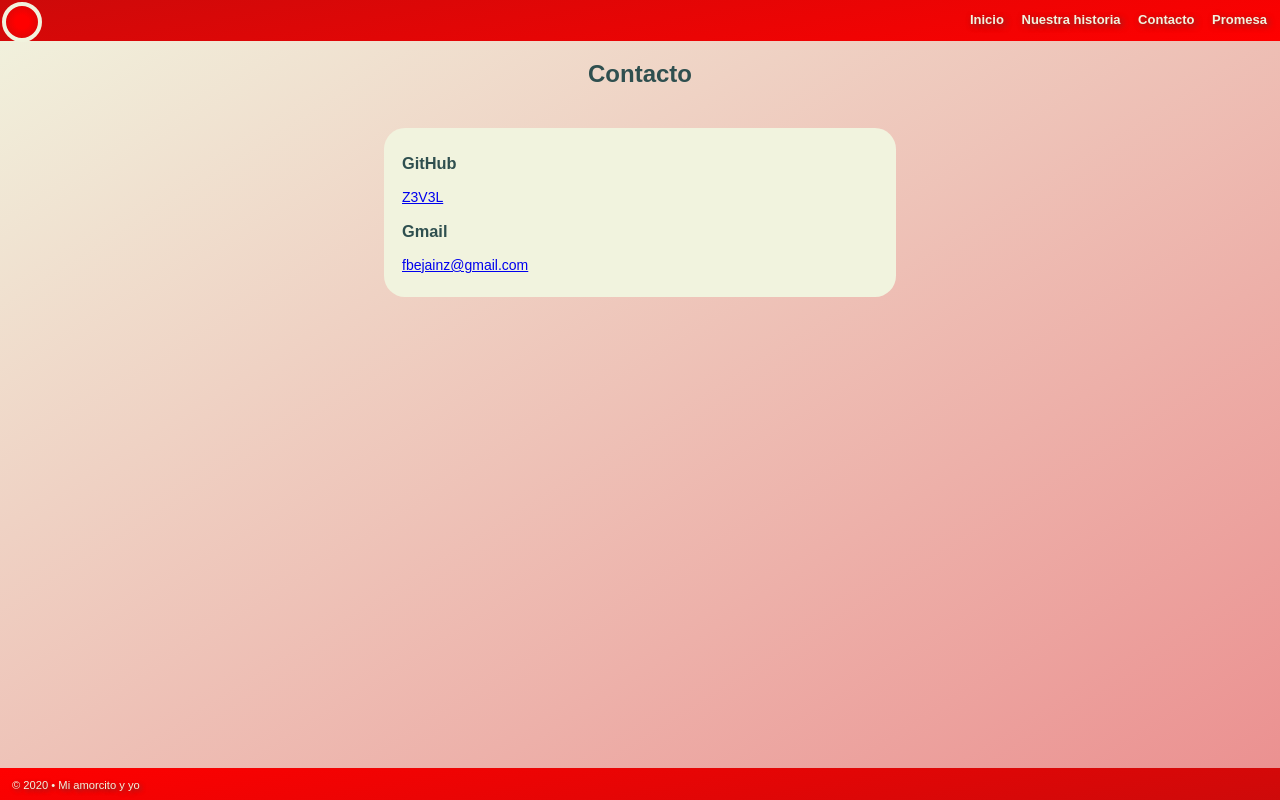
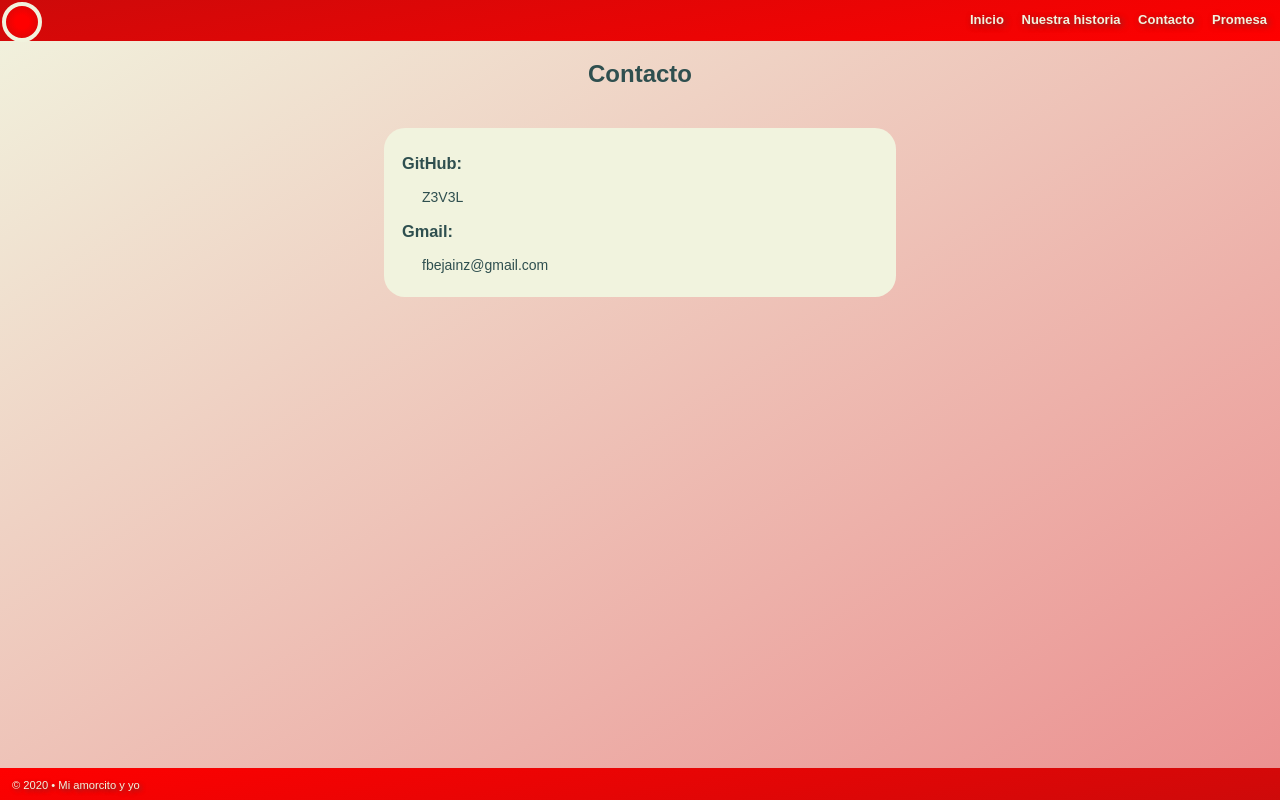
Before and after one commit to Z3V3L/My_love, a plain HTML site: page contact.html in a window 1280 px wide. Drawn offline with Linux system fonts and the light colour scheme.

Commit message:
links and last story update

```diff
--- a/contact.html
+++ b/contact.html
@@ -38,11 +38,11 @@
             <h2>Contacto</h2>
 
             <div class="content">
-                <h3>GitHub</h3>
-                <p><a href="https://github.com/Z3V3L">Z3V3L</a></p>
+                <h3>GitHub:</h3>
+                <p><a target="_blank" href="https://github.com/Z3V3L">Z3V3L</a></p>
 
-                <h3>Gmail</h3>
-                <p><a href="mailto: fbejainz@gmail.com">fbejainz@gmail.com</a></p>
+                <h3>Gmail:</h3>
+                <p><a target="_blank" href="mailto: fbejainz@gmail.com">fbejainz@gmail.com</a></p>
             </div><!-- .content -->
         </main>
 
--- a/style.css
+++ b/style.css
@@ -8,6 +8,30 @@
     red: #ec0101;
     dark red: #cd0a0a;
 */
+
+
+/* Animación de corazón */
+
+@keyframes corazon1 {
+    from {top: 0vmin; /*box-shadow: 3vmin 3vmin  10px -1vmin rgba(66, 66, 66, 0.75);*/}
+    to {top: 5vmin; /*box-shadow: 6.4vmin 6.4vmin  15px -1.5vmin rgba(66, 66, 66, 0.75);*/}
+}
+
+@keyframes shadow {
+    from {box-shadow: 0 0 3.2vmin 0.7vmin rgba(66, 66, 66, 0.75);}
+    to {box-shadow: 0 0 3.2vmin 1.7vmin rgba(66, 66, 66, 0.75);}
+}
+
+/* Fin de animación de corazón */
+
+/* Animación de título */
+
+@keyframes title {
+    from {color: #a70a0a;}
+    to {color: #ec0101;}
+}
+
+/* Fin de animación de título */
 
 body {
     min-height: auto;
@@ -104,6 +128,10 @@ li a:active {
     text-shadow: 2px 2px 10px rgba(66, 66, 66, 0.5);
 }
 
+h1 {
+    animation: title 0.7s ease-out infinite alternate;
+}
+
 main {
     margin: 40px 0;
 }
@@ -157,17 +185,20 @@ h1, h2 {
     text-align: center;
 }
 
-
-/* Animación de corazón */
-
-@keyframes corazon1 {
-    from {top: 0vmin; /*box-shadow: 3vmin 3vmin  10px -1vmin rgba(66, 66, 66, 0.75);*/}
-    to {top: 5vmin; /*box-shadow: 6.4vmin 6.4vmin  15px -1.5vmin rgba(66, 66, 66, 0.75);*/}
+.content a {
+    margin-left: 20px;
 }
 
-@keyframes shadow {
-    from {box-shadow: 0 0 3.2vmin 0.7vmin rgba(66, 66, 66, 0.75);}
-    to {box-shadow: 0 0 3.2vmin 1.7vmin rgba(66, 66, 66, 0.75);}
+.content a:link,
+.content a:visited {
+    color: darkslategray;
+    text-decoration: none;
+}
+
+.content a:hover,
+.content a:active {
+    /*font-weight: bold;*/
+    text-decoration: underline;
 }
 
 .heart{
@@ -216,9 +247,6 @@ h1, h2 {
     animation: shadow 0.7s ease-in infinite alternate;
 }
 
-/* Fin de animación de corazón */
-
-
 footer {
     background: linear-gradient(170deg, red, #cd0a0a);
     color: #f1f3de;
```
Also changed, not shown: story.html (+12 -0 lines), images/photo_2020-11-03_12-43-08.jpg (added).
